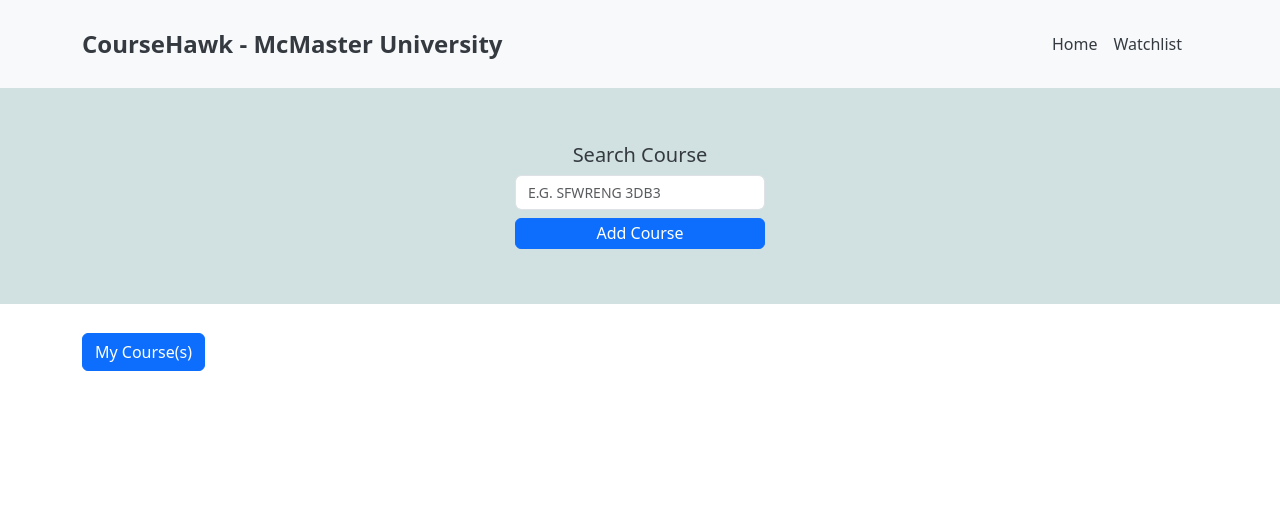
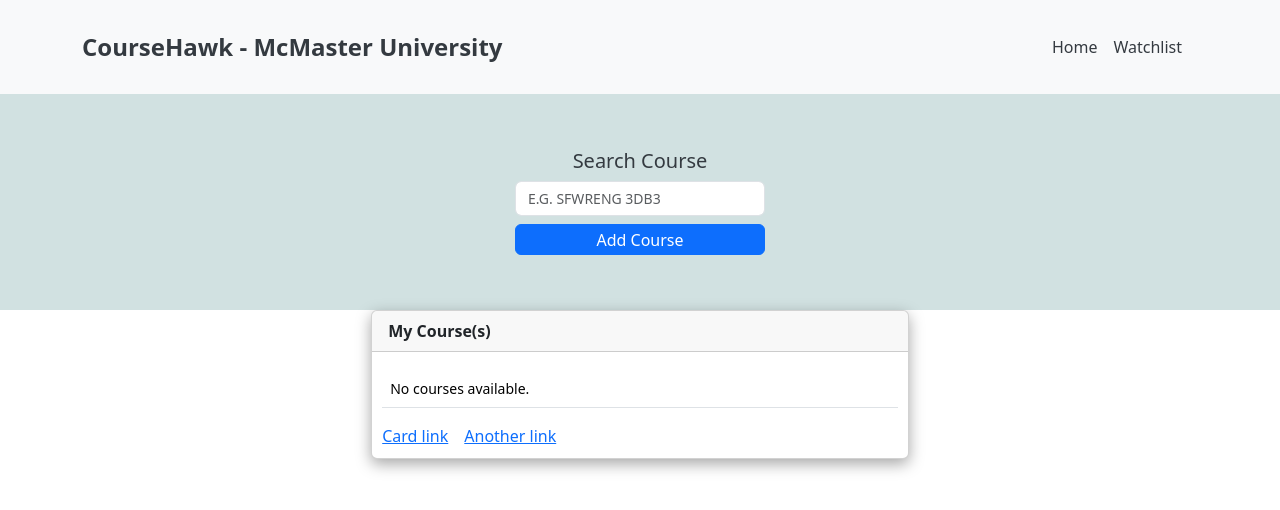
Before and after one commit to grewap17/CourseHawk, a React (Create React App) app: page / in a window 1280 px wide. Shown: the top 510 px of the page. Built offline with nearby package versions, Linux system fonts and the light colour scheme.

Commit message:
frontend functionality

```diff
--- a/src/App.css
+++ b/src/App.css
@@ -1,13 +1,15 @@
+/* General Navbar Styles */
 /* General Navbar Styles */
 nav {
   background-color: #f8f9fa;
-  padding: 1rem;
+  padding: 1.2rem;
 }
 
 .container {
   display: flex;
   align-items: center;
   justify-content: space-between;
+  /* Keeps space between brand and other items */
 }
 
 .brand {
@@ -15,8 +17,11 @@
   font-weight: bold;
   text-decoration: none;
   color: #343a40;
+  flex-grow: 1;
+  /* Allows brand to take up remaining space */
+  text-align: left;
+  /* Centers the text */
 }
-
 .toggle-button {
   background: none;
   border: none;
--- a/src/App.js
+++ b/src/App.js
@@ -15,22 +15,14 @@
     'CIVENG 1ZZ5',
   ]);
 
+  const [loading, setLoading] = React.useState(false);
+const [lecSchedulePayload, setLecSchedulePayload] = useState([]); // Initialize as an empty array
+const [coursePayload, setcoursePayload] = useState('');
+
+
   // Toggle the navigation menu
   const toggleMenu = () => setIsMenuOpen((prev) => !prev);
 
-  // Make an API call and handle the result
-  const apiCall = () => {
-    axios
-      .get('http://localhost:8080')
-      .then((response) => {
-        console.log(response.data);
-        setData(Array.isArray(response.data) ? response.data : [response.data]);
-      })
-      .catch((error) => {
-        console.error('Error making API call:', error);
-        setData(['Error fetching data']);
-      });
-  };
 
   // Initialize autocomplete functionality
   const initAutocomplete = () => {
@@ -72,16 +64,35 @@
   //submit form fucntion
 const submitForm = (e) => {
     e.preventDefault();
+
+    setLoading(true); // Show the loading modal
+
     // Make a POST request to the backend
-    // let course = JSON.stringify(inputValue);
-    // let courseCode = course[inputValue].replace(' ', '-');
     let corseCode = inputValue.replace(' ','-') ;
     axios
       .post('http://localhost:8080/payload', {input:corseCode} )
       .then((response) => {
-        console.log(response.data);
+        setLoading(false); // Hide the loading modal
+
+        let lecSchecduleJSON=JSON.stringify(response.data);
+        let lecSchecdulePayload=JSON.parse(lecSchecduleJSON);
+        let lecSchedulePayload=lecSchecdulePayload.x;
+        let coursePayload=lecSchecdulePayload.y;
+
+        let lecOpenOrClosed = lecSchedulePayload.map((line, index) => {
+        return {
+          course: line,
+          isClosed: line.includes('Closed'), // Check if the line contains 'Closed'
+        };
+      });
+
+      setLecSchedulePayload(lecOpenOrClosed);
+      setcoursePayload("  "+coursePayload);
+
+
       })
       .catch((error) => {
+        setLoading(false); // Hide the loading modal
         console.error('Error making API call:', error);
       });
   };
@@ -89,7 +100,7 @@
 
   // Render the navigation bar
   const renderNavBar = () => (
-    <nav>
+    <nav className='sticky-top navbar-light bg-light'>
       <div className="container">
         <a href="#" className="brand">
           CourseHawk - McMaster University
@@ -172,33 +183,107 @@
   );
 
   // Render the course display
-  const renderCourseDisplay = () => (
-    <div className="container my-4 text-center">
-      <button className="btn btn-primary"  style={{ whiteSpace: 'nowrap', textAlign: 'center' }}>
-        My Course(s) {inputValue}
-      </button>
+const renderCourseDisplay = () => (
 
-      <div className="container my-4" >
-        <div className="row" >
-          {data.map((item, index) => (
-            <div key={index} className="col-md-4 mb-4" >
-              <div className="card" >
-                <div className="card-body">
-                  <p className="card-text">{item} </p>
-                </div>
-              </div>
-            </div>
-          ))}
+      <div class="card" style={{  marginTop:"15px",  boxShadow: "rgba(0, 0, 0, 0.35) 0px 5px 15px",
+    width: "42%",
+    display: "flex",
+    justifyContent: "center",
+    margin: "0 auto",  // This centers the card horizontally
+}}>
+        <div class="card-header">
+         <b>My Course(s)</b>
         </div>
+
+      <div className="card-body" style={{ padding: "10px" }}>
+        <h5 className="card-title" style={{ fontSize: "1.2rem" }}> {coursePayload}</h5>
+
+        {/* Table inside card-text */}
+        <div className="card-text" >
+          <table className="table table-hover" style={{ fontSize: '0.875rem' }}>
+            <tbody>
+              {lecSchedulePayload.length > 0 ? (
+                lecSchedulePayload.map((lec, index) => (
+                  <tr key={index} >
+                    <td className={lec.isClosed ? 'table-danger' : 'table-success'}>
+                    {lec.course}
+                    </td>
+                  </tr>
+                ))
+              ) : (
+                <tr>
+                  <td colSpan="2">No courses available.</td>
+                </tr>
+              )}
+            </tbody>
+          </table>
+        </div>
+        <a href="#" className="card-link">Card link</a>
+        <a href="#" className="card-link">Another link</a>
       </div>
     </div>
+);
+
+
+
+  const loadingModal = () => (
+    <>
+      <style>
+        {`
+          @keyframes spin {
+            0% { transform: rotate(0deg); }
+            100% { transform: rotate(360deg); }
+          }
+        `}
+      </style>
+      <div
+        id="loading-modal"
+        style={{
+          display: loading ? 'block' : 'none',
+          position: 'fixed',
+          top: 0,
+          left: 0,
+          width: '100%',
+          height: '100%',
+          backgroundColor: 'rgba(0, 0, 0, 0.5)',
+          textAlign: 'center',
+          fontWeight: 'bold',
+          color: 'white',
+          zIndex: 9999,
+          padding: '10px',
+          display: loading ? 'flex' : 'none',
+          justifyContent: 'center',
+          alignItems: 'center',
+        }}
+      >
+        <span
+          className="spinner"
+          style={{
+            border: '4px solid #f3f3f3',
+            borderTop: '4px solid #3498db',
+            borderRadius: '50%',
+            width: '40px',
+            height: '40px',
+            animation: 'spin 1s linear infinite', // The keyframes animation here
+            marginRight: '10px',
+          }}
+        ></span>
+        Waiting for API response...
+      </div>
+    </>
   );
+
+
+
+
+
 
   return (
     <>
       {renderNavBar()}
       {renderSearchForm()}
       {renderCourseDisplay()}
+      {loadingModal()}
     </>
   );
 }
```
Also changed, not shown: 1 other file (tests, documents, lock files or other folders).
